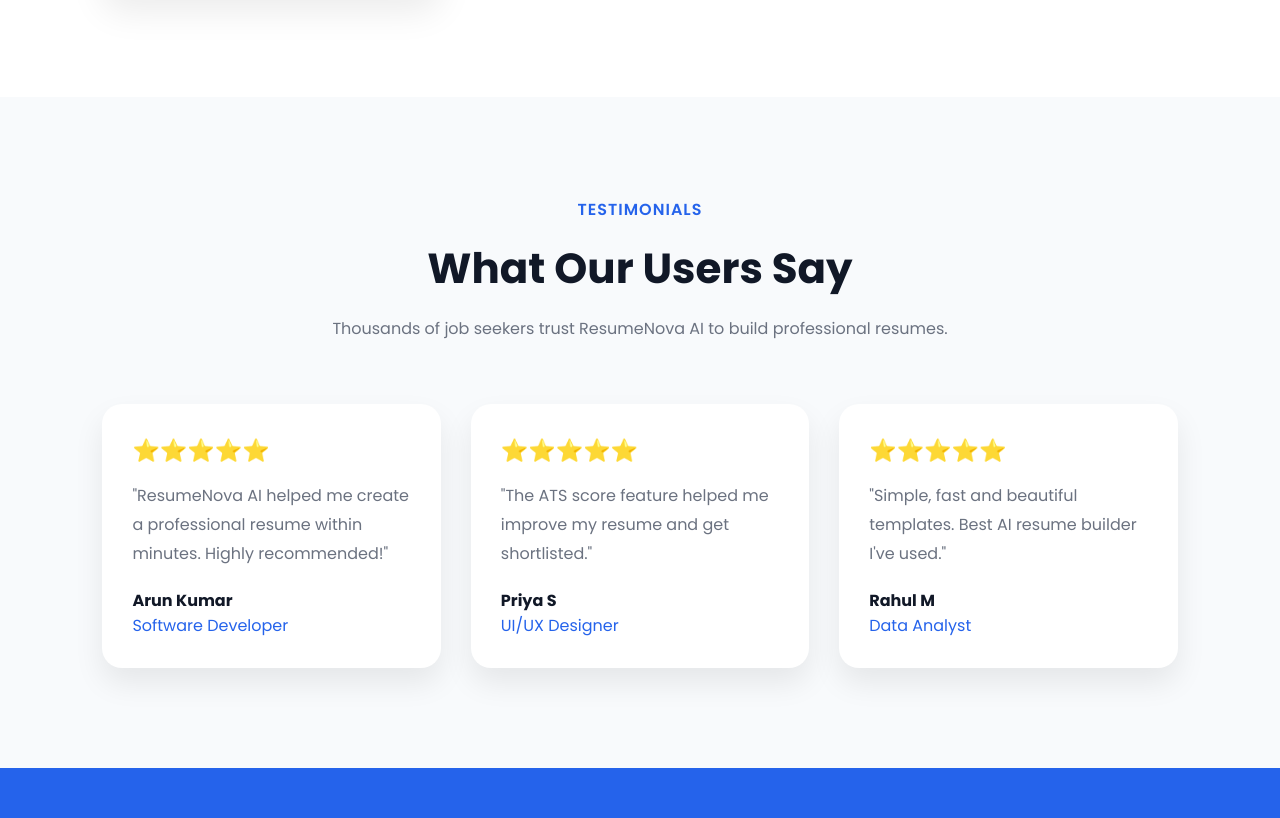
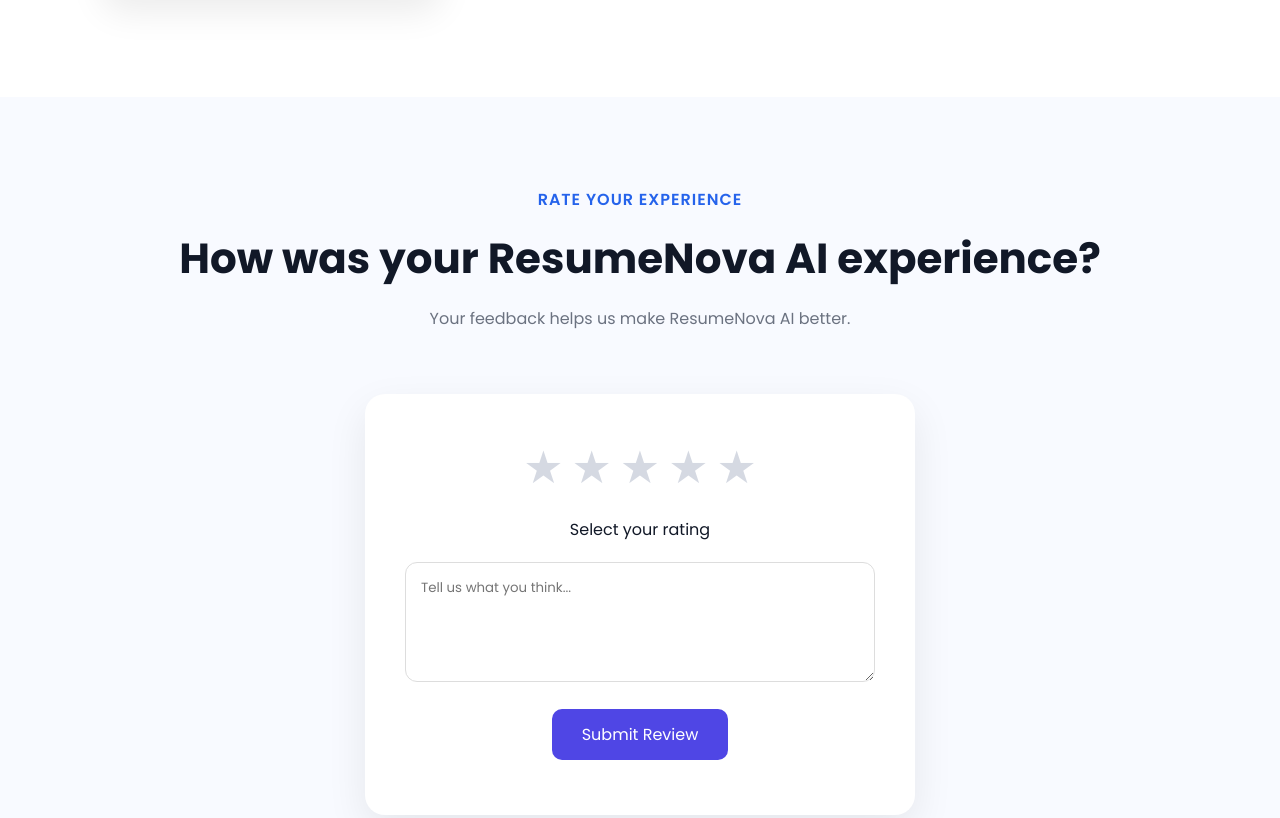
Before and after one commit to vijayakumardharani78-jpg/ResumeNova-AI, a website: page index.html in a window 1280 px wide. Shown: the part 2674-3492 px from the top of the page. Drawn offline with Linux system fonts and the light colour scheme.

Commit message:
Update rating section

```diff
--- a/index.html
+++ b/index.html
@@ -283,69 +283,52 @@
     </div>
 
 </section>
-<!-- ================= Testimonials Section ================= -->
 
-<section class="testimonials">
+
+<!-- ================= Rating Section ================= -->
+
+<section class="rating-section" id="rating">
 
     <div class="section-title">
 
-        <span>TESTIMONIALS</span>
 
-        <h2>What Our Users Say</h2>
+
+        <span>RATE YOUR EXPERIENCE</span>
+
+        <h2>How was your ResumeNova AI experience?</h2>
 
         <p>
-            Thousands of job seekers trust ResumeNova AI to build
-            professional resumes.
+            Your feedback helps us make ResumeNova AI better.
         </p>
 
     </div>
 
-    <div class="testimonial-container">
+    <div class="rating-card">
 
-        <div class="testimonial-card">
+        <div class="rating-stars">
 
-            <div class="stars">⭐⭐⭐⭐⭐</div>
-
-            <p>
-                "ResumeNova AI helped me create a professional resume
-                within minutes. Highly recommended!"
-            </p>
-
-            <h4>Arun Kumar</h4>
-
-            <span>Software Developer</span>
+            <button type="button" class="star" data-rating="1">★</button>
+            <button type="button" class="star" data-rating="2">★</button>
+            <button type="button" class="star" data-rating="3">★</button>
+            <button type="button" class="star" data-rating="4">★</button>
+            <button type="button" class="star" data-rating="5">★</button>
 
         </div>
 
-        <div class="testimonial-card">
+        <p id="rating-text">
+            Select your rating
+        </p>
 
-            <div class="stars">⭐⭐⭐⭐⭐</div>
+        <textarea
+            id="feedback"
+            placeholder="Tell us what you think..."
+            maxlength="300"></textarea>
 
-            <p>
-                "The ATS score feature helped me improve my resume
-                and get shortlisted."
-            </p>
+        <button type="button" id="submit-rating">
+            Submit Review
+        </button>
 
-            <h4>Priya S</h4>
-
-            <span>UI/UX Designer</span>
-
-        </div>
-
-        <div class="testimonial-card">
-
-            <div class="stars">⭐⭐⭐⭐⭐</div>
-
-            <p>
-                "Simple, fast and beautiful templates.
-                Best AI resume builder I've used."
-            </p>
-
-            <h4>Rahul M</h4>
-
-            <span>Data Analyst</span>
-
-        </div>
+        <p id="rating-message"></p>
 
     </div>
 
@@ -459,6 +442,91 @@
     </div>
 
 </footer>
+</footer>
+
+<script>
+
+const stars = document.querySelectorAll(".star");
+const feedback = document.getElementById("feedback");
+const submitRating = document.getElementById("submit-rating");
+const ratingMessage = document.getElementById("rating-message");
+
+let selectedRating = 0;
+
+stars.forEach(star => {
+
+    star.addEventListener("click", () => {
+
+        selectedRating = Number(star.dataset.rating);
+
+        stars.forEach(s => {
+
+            s.classList.toggle(
+                "active",
+                Number(s.dataset.rating) <= selectedRating
+            );
+
+        });
+
+    });
+
+});
+
+submitRating.addEventListener("click", async () => {
+
+    if (selectedRating === 0) {
+
+        ratingMessage.textContent = "Please select a rating ⭐";
+        return;
+
+    }
+
+    try {
+
+        const response = await fetch("/submit-rating", {
+
+            method: "POST",
+
+            headers: {
+                "Content-Type": "application/json"
+            },
+
+            body: JSON.stringify({
+                rating: selectedRating,
+                feedback: feedback.value
+            })
+
+        });
+
+        const data = await response.json();
+
+        ratingMessage.textContent = data.message;
+
+        if (data.success) {
+
+            feedback.value = "";
+            selectedRating = 0;
+
+            stars.forEach(star => {
+                star.classList.remove("active");
+            });
+
+        }
+
+    } catch (error) {
+
+        console.error("RATING ERROR:", error);
+
+        ratingMessage.textContent = "Something went wrong ❌";
+
+    }
+
+});
+
+</script>
 
 </body>
 </html>
+
+</body>
+</html>
--- a/style.css
+++ b/style.css
@@ -759,77 +759,7 @@
 }
 /* ================= Testimonials ================= */
 
-.testimonials{
 
-    padding:100px 8%;
-
-    background:#F8FAFC;
-
-}
-
-.testimonial-container{
-
-    display:grid;
-
-    grid-template-columns:repeat(auto-fit,minmax(300px,1fr));
-
-    gap:30px;
-
-    margin-top:50px;
-
-}
-
-.testimonial-card{
-
-    background:white;
-
-    padding:30px;
-
-    border-radius:20px;
-
-    box-shadow:0 15px 30px rgba(0,0,0,.08);
-
-    transition:.4s;
-
-}
-
-.testimonial-card:hover{
-
-    transform:translateY(-10px);
-
-    box-shadow:0 20px 40px rgba(37,99,235,.20);
-
-}
-
-.stars{
-
-    font-size:22px;
-
-    margin-bottom:15px;
-
-}
-
-.testimonial-card p{
-
-    color:#6B7280;
-
-    line-height:1.8;
-
-    margin-bottom:20px;
-
-}
-
-.testimonial-card h4{
-
-    color:#111827;
-
-}
-
-.testimonial-card span{
-
-    color:#2563EB;
-
-}
 /* ================= Statistics Section ================= */
 
 .stats{
@@ -995,3 +925,70 @@
     color:#9CA3AF;
 
 }
+.rating-section {
+    padding: 90px 8%;
+    text-align: center;
+    background: #f8faff;
+}
+
+.rating-card {
+    max-width: 550px;
+    margin: 40px auto 0;
+    padding: 40px;
+    background: white;
+    border-radius: 20px;
+    box-shadow: 0 15px 40px rgba(0,0,0,0.08);
+}
+
+.rating-stars {
+    display: flex;
+    justify-content: center;
+    gap: 8px;
+    margin-bottom: 15px;
+}
+
+.star {
+    border: none;
+    background: none;
+    font-size: 45px;
+    color: #d5d9e2;
+    cursor: pointer;
+    transition: 0.2s;
+}
+
+.star:hover,
+.star.active {
+    color: #ffc107;
+    transform: scale(1.1);
+}
+
+#feedback {
+    width: 100%;
+    min-height: 120px;
+    margin: 20px 0;
+    padding: 15px;
+    border: 1px solid #ddd;
+    border-radius: 12px;
+    resize: vertical;
+    font-family: inherit;
+}
+
+#submit-rating {
+    border: none;
+    padding: 13px 30px;
+    border-radius: 10px;
+    background: #4f46e5;
+    color: white;
+    font-size: 16px;
+    cursor: pointer;
+    transition: 0.3s;
+}
+
+#submit-rating:hover {
+    transform: translateY(-2px);
+}
+
+#rating-message {
+    margin-top: 15px;
+    font-weight: 500;
+}
```
Also changed, not shown: app.js (+37 -0 lines).
